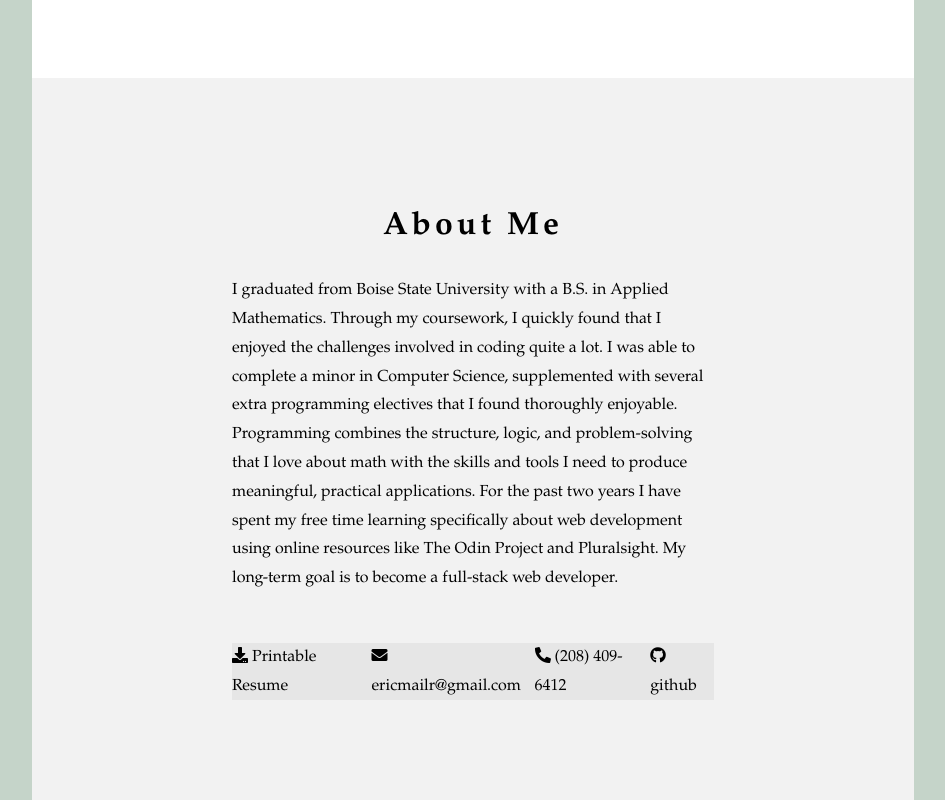
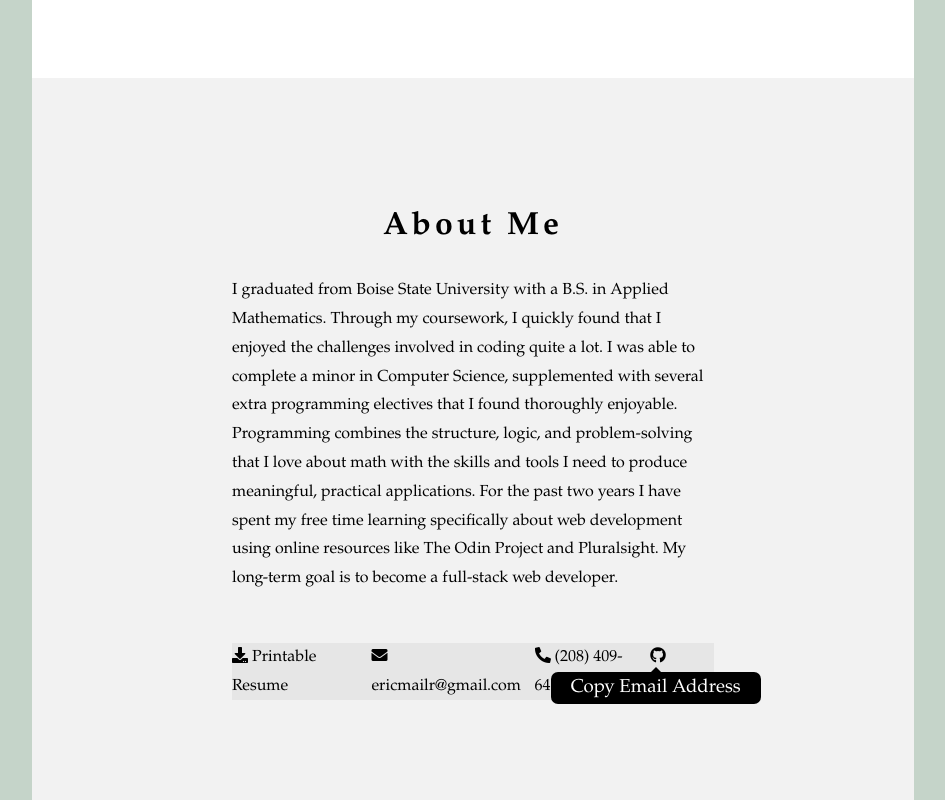
Before and after one commit to ericmailr/resume, a plain HTML site: page index.html in a window 1280 px wide. Shown: the part 3418-4218 px from the top of the page, without its empty margins (157-1102 px from the left). Drawn offline with nearby package versions, Linux system fonts and the light colour scheme.

Commit message:
attempt to fix firefox compatibility with email copy popup message positioning

```diff
--- a/styles.css
+++ b/styles.css
@@ -278,7 +278,7 @@ h4 {
 }
 
 .tooltiptext {
-  visibility: hidden;
+  visibility: visible;
   font-size: 14pt;
   width: 200px;
   background-color: black;
@@ -288,6 +288,7 @@ h4 {
   border-radius: 7px;
   position: absolute;
   margin-left: 30px;
+  z-index: 1;
 }
 
 .tooltiptext::after {
```
Also changed, not shown: index.html (+1 -1 lines).
